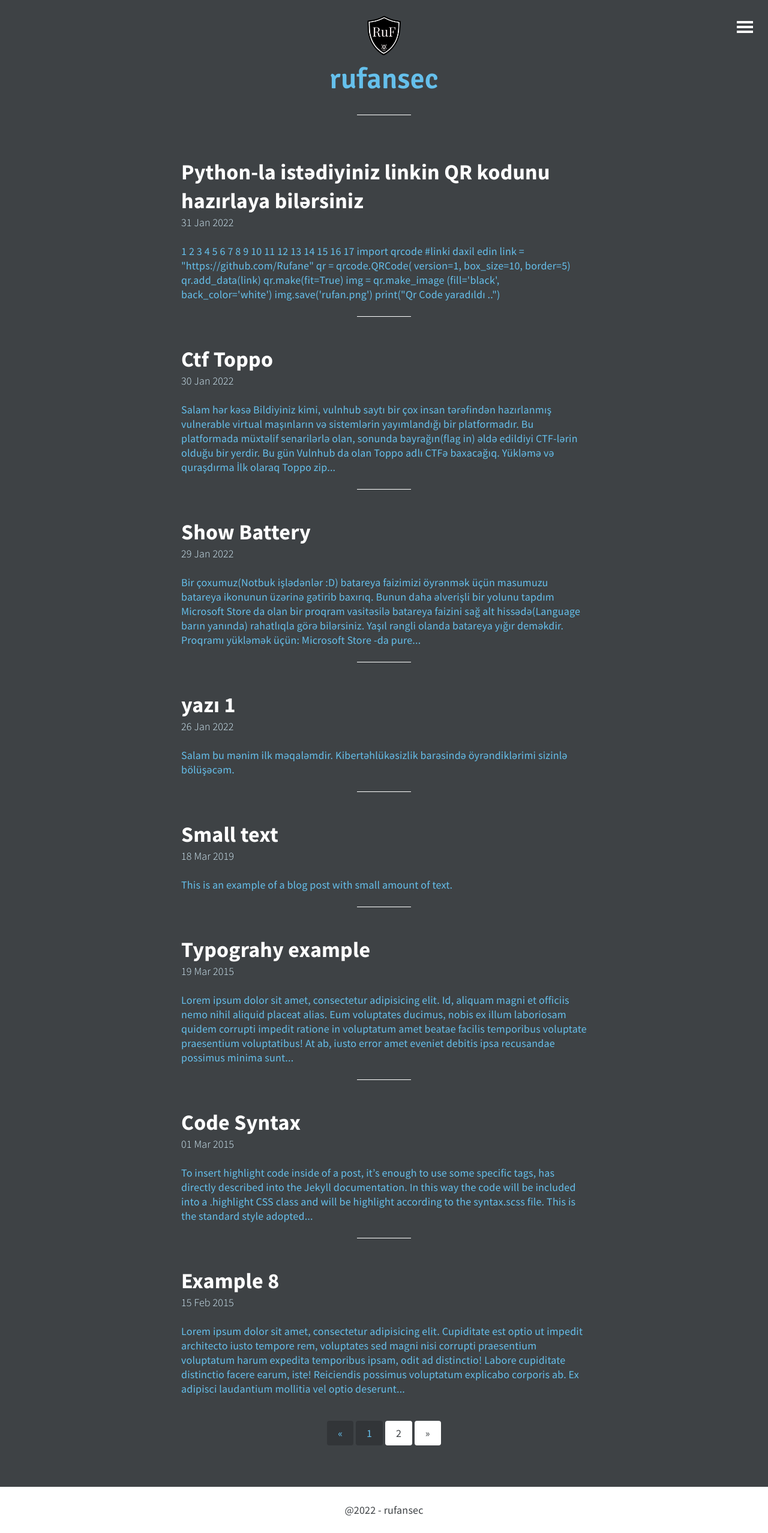
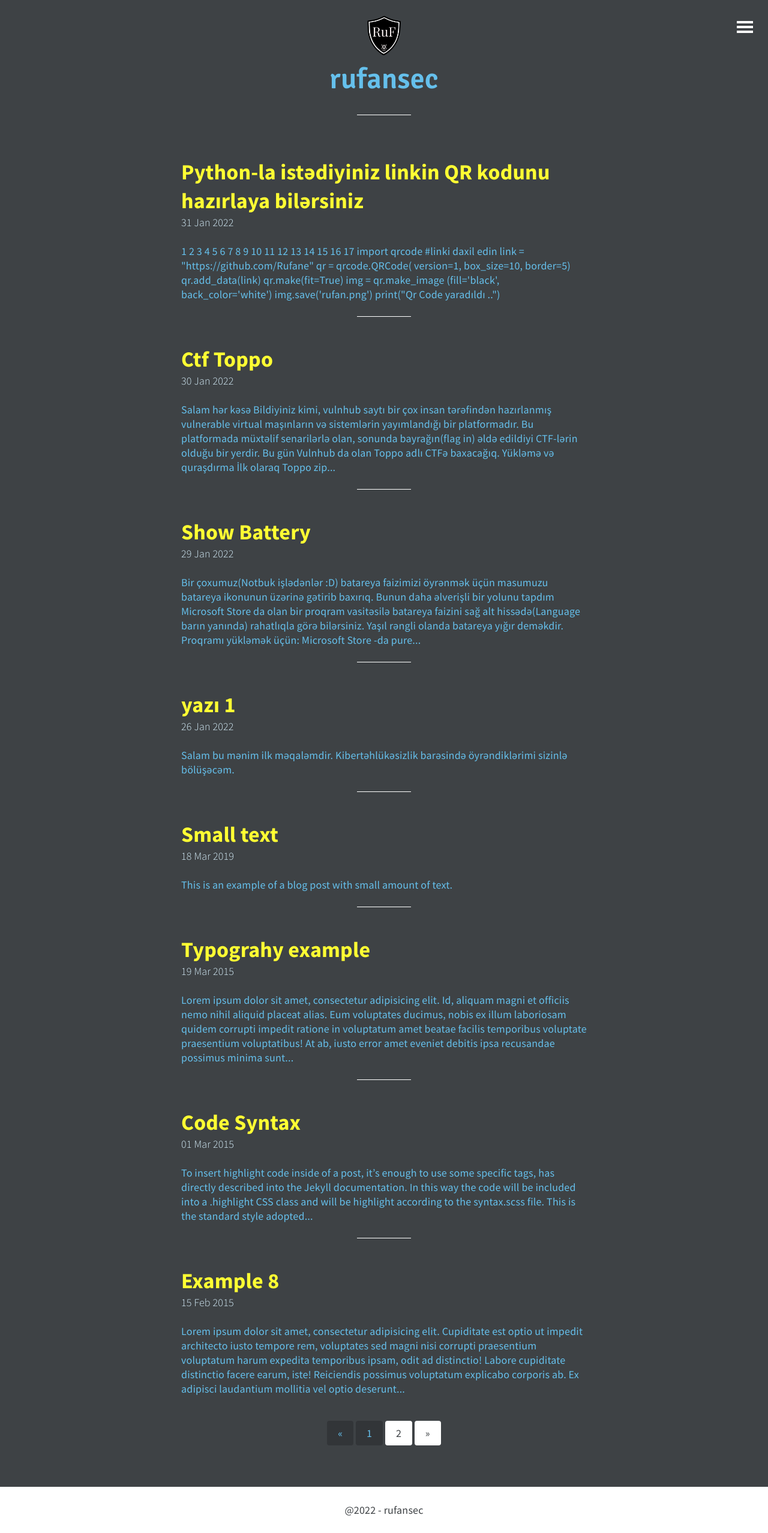
Before and after one commit to Rufan0/blog, a Jekyll site: the page built from index.html, in a window 1280 px wide. Shown: the whole page at 60% size. Built offline with Jekyll 4.4.1, drawn with Linux system fonts in a browser that asks for light colours; the list of posts is cut into pages by our own code.

Commit message:
link color add

```diff
--- a/_sass/base.scss
+++ b/_sass/base.scss
@@ -21,6 +21,7 @@ html, body, h1, h2, h3, h4, h5, h6, p, ul, ol, li, img {
 $main-color: #ffffff;
 $background-color: #3E4245;
 $text-color: #65C0EC;
+$link-color: #ff3;
 
 /*- Base settings -*/
 
@@ -37,11 +38,11 @@ html {
 
 /*- Link -*/
 a {
-	color: $main-color;
+	color: $link-color;
 	text-decoration: none;
 	font-weight: 700;
 	&:hover,
 	&:focus {
-		color: darken($main-color, 5%);
+		color: darken($link-color, 5%);
 	}
 }
```
